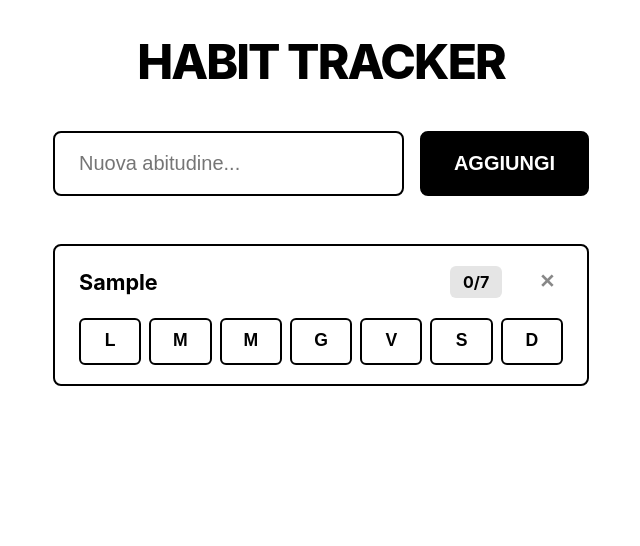
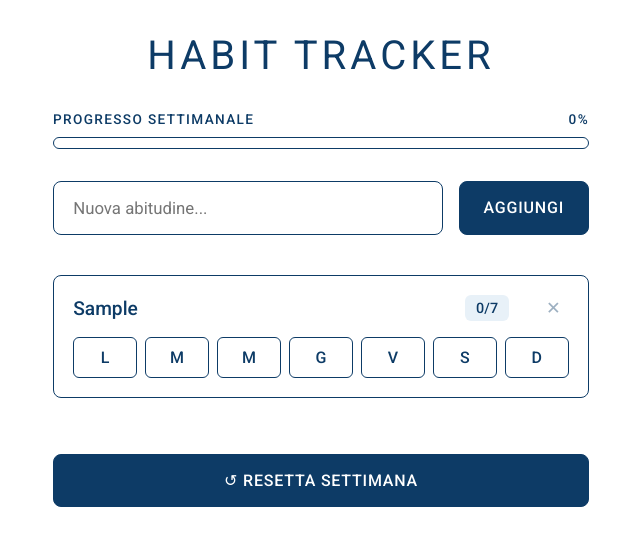
Before and after one commit to AgoKey/habit-tracker, a React (Vite) app: page / in a window 1280 px wide. Both pictures are taken after typing "Sample" into the empty fields and a click on the button "AGGIUNGI". Shown: the top 546 px of the page, without its empty margins (319-959 px from the left). Built offline with nearby package versions, Linux system fonts and the light colour scheme.

Commit message:
Habit Tracker completato: aggiunto reset

```diff
--- a/index.html
+++ b/index.html
@@ -2,7 +2,9 @@
 <html lang="en">
   <head>
     <meta charset="UTF-8" />
-    <link rel="icon" type="image/svg+xml" href="/favicon.svg" />
+    <link rel="preconnect" href="https://fonts.googleapis.com">
+    <link rel="preconnect" href="https://fonts.gstatic.com" crossorigin>
+    <link href="https://fonts.googleapis.com/css2?family=Roboto:wght@400;500;700;900&display=swap" rel="stylesheet">
     <meta name="viewport" content="width=device-width, initial-scale=1.0" />
     <title>habit-tracker</title>
   </head>
--- a/src/App.css
+++ b/src/App.css
@@ -11,8 +11,7 @@ html, body, #root {
 
 body {
   background-color: #ffffff;
-  color: #000000;
-  font-family: -apple-system, BlinkMacSystemFont, "Segoe UI", Roboto, Helvetica, Arial, sans-serif;
+  color: #0d3b66;
   display: flex;
   justify-content: center;
   align-items: center;
@@ -30,73 +29,109 @@ body {
 }
 
 h1 {
-  font-size: 3rem;
-  font-weight: 800;
-  letter-spacing: -0.04em;
-  margin: 0 0 2.5rem 0;
+  font-size: 2.5rem;
+  font-weight: 300;
+  letter-spacing: 0.1em;
+  margin: 0 0 2rem 0;
   text-transform: uppercase;
+  color: #0d3b66;
+}
+
+/* Barra di Progresso */
+.progress-container {
+  width: 100%;
+  margin-bottom: 2rem;
+  text-align: left;
+  color: #0d3b66;
+}
+
+.progress-header {
+  display: flex;
+  justify-content: space-between;
+  font-weight: 500;
+  font-size: 0.85rem;
+  letter-spacing: 0.1em;
+  margin-bottom: 0.6rem;
+}
+
+.progress-bar-bg {
+  width: 100%;
+  height: 12px;
+  border: 1.5px solid #0d3b66;
+  border-radius: 20px;
+  background: #ffffff;
+  overflow: hidden;
+}
+
+.progress-bar-fill {
+  height: 100%;
+  background: #0d3b66;
+  transition: width 0.3s ease;
 }
 
 /* Form di inserimento */
 .habit-form {
   display: flex;
   gap: 1rem;
-  margin-bottom: 3rem;
+  margin-bottom: 2.5rem;
   width: 100%;
 }
 
 .habit-form input {
   flex: 1;
-  padding: 1.2rem 1.5rem;
-  border: 2px solid #000000;
+  padding: 1rem 1.2rem;
+  border: 1.5px solid #0d3b66;
   border-radius: 8px;
   background: #ffffff;
-  color: #000000;
-  font-size: 1.25rem;
-  font-weight: 500;
+  color: #0d3b66;
+  font-size: 1.05rem;
+  font-weight: 400;
   outline: none;
 }
 
 .habit-form button {
-  padding: 1.2rem 2rem;
-  background-color: #000000;
+  padding: 1rem 1.5rem;
+  background-color: #0d3b66;
   color: #ffffff;
-  border: 2px solid #000000;
+  border: 1.5px solid #0d3b66;
   border-radius: 8px;
-  font-size: 1.25rem;
-  font-weight: 700;
+  font-size: 1rem;
+  font-weight: 500;
+  letter-spacing: 0.05em;
   text-transform: uppercase;
   cursor: pointer;
-  transition: background-color 0.15s ease;
+  transition: opacity 0.15s ease;
 }
 
 .habit-form button:hover {
-  background-color: #333333;
+  opacity: 0.85;
 }
 
 /* Lista abitudini */
 .habit-list {
   display: flex;
   flex-direction: column;
-  gap: 1.5rem;
+  gap: 1.2rem;
   width: 100%;
 }
 
 .empty-msg {
-  color: #666666;
-  font-size: 1.2rem;
+  color: #0d3b66;
+  opacity: 0.7;
+  font-size: 1.1rem;
+  font-weight: 300;
   margin: 2rem 0;
 }
 
 /* Card abitudine */
 .habit-card {
-  border: 2px solid #000000;
+  border: 1.5px solid #0d3b66;
   border-radius: 8px;
-  padding: 1.2rem 1.5rem;
+  padding: 1.2rem;
   background: #ffffff;
   display: flex;
   flex-direction: column;
-  gap: 1.2rem;
+  gap: 1rem;
   width: 100%;
 }
 
@@ -107,9 +142,9 @@ h1 {
 }
 
 .habit-title {
-  font-size: 1.35rem;
-  font-weight: 700;
-  color: #000000;
+  font-size: 1.2rem;
+  font-weight: 500;
+  color: #0d3b66;
 }
 
 .habit-actions {
@@ -119,11 +154,11 @@ h1 {
 }
 
 .streak-badge {
-  font-size: 1rem;
-  font-weight: 700;
-  color: #000000;
-  background: #e5e5e5;
-  padding: 0.4rem 0.8rem;
+  font-size: 0.9rem;
+  font-weight: 500;
+  color: #0d3b66;
+  background: #e8f1f8;
+  padding: 0.3rem 0.7rem;
   border-radius: 6px;
 }
 
@@ -131,15 +166,15 @@ h1 {
   background: none;
   border: none;
   cursor: pointer;
-  font-size: 1.2rem;
-  font-weight: 700;
-  color: #888888;
+  font-size: 1.1rem;
+  color: #0d3b66;
+  opacity: 0.4;
   padding: 0.2rem 0.5rem;
-  transition: color 0.15s ease;
+  transition: opacity 0.15s ease;
 }
 
 .delete-btn:hover {
-  color: #000000;
+  opacity: 1;
 }
 
 /* Griglia dei 7 giorni e Pulsanti */
@@ -151,11 +186,11 @@ h1 {
 }
 
 .day-btn {
-  border: 2px solid #000000;
+  border: 1.5px solid #0d3b66;
   background: #ffffff;
-  color: #000000;
+  color: #0d3b66;
   border-radius: 6px;
-  padding: 0.8rem 0;
+  padding: 0.7rem 0;
   cursor: pointer;
   display: flex;
   justify-content: center;
@@ -164,14 +199,14 @@ h1 {
 }
 
 .day-label {
-  font-weight: 800;
-  font-size: 1.1rem;
-  color: #000000;
+  font-weight: 500;
+  font-size: 1rem;
+  color: #0d3b66;
   line-height: 1;
 }
 
 .day-btn.active {
-  background: #000000;
+  background: #0d3b66;
 }
 
 .day-btn.active .day-label {
@@ -181,3 +216,24 @@ h1 {
 .day-btn:hover {
   opacity: 0.85;
 }
+
+/* Pulsante Reset Grande in Basso */
+.reset-btn-large {
+  margin-top: 3.5rem;
+  width: 100%;
+  padding: 1rem 1.5rem;
+  background-color: #0d3b66;
+  color: #ffffff;
+  border: 1.5px solid #0d3b66;
+  border-radius: 8px;
+  font-size: 1rem;
+  font-weight: 500;
+  letter-spacing: 0.05em;
+  text-transform: uppercase;
+  cursor: pointer;
+  transition: opacity 0.15s ease;
+}
+
+.reset-btn-large:hover {
+  opacity: 0.85;
+}
--- a/src/App.jsx
+++ b/src/App.jsx
@@ -22,7 +22,6 @@ function App() {
     const newHabit = {
       id: Date.now(),
       title: inputVal.trim(),
-      // Inizializza i 7 giorni come non completati
       completedDays: [false, false, false, false, false, false, false]
     }
 
@@ -45,9 +44,44 @@ function App() {
     setHabits(habits.filter(habit => habit.id !== id))
   }
 
+  const resetWeek = () => {
+    if (window.confirm('Vuoi davvero azzerare i progressi di questa settimana?')) {
+      setHabits(habits.map(habit => ({
+        ...habit,
+        completedDays: [false, false, false, false, false, false, false]
+      })))
+    }
+  }
+
+  // Calcolo Percentuale Totale
+  const totalSlots = habits.length * 7
+  const totalCompleted = habits.reduce((acc, habit) => {
+    return acc + habit.completedDays.filter(Boolean).length
+  }, 0)
+
+  const progressPercentage = totalSlots > 0
+    ? Math.round((totalCompleted / totalSlots) * 100)
+    : 0
+
   return (
     <div className="app-container">
       <h1>Habit Tracker</h1>
+
+      {/* Sezione Barra di Progresso */}
+      {habits.length > 0 && (
+        <div className="progress-container">
+          <div className="progress-header">
+            <span>PROGRESSO SETTIMANALE</span>
+            <span className="progress-percentage">{progressPercentage}%</span>
+          </div>
+          <div className="progress-bar-bg">
+            <div
+              className="progress-bar-fill"
+              style={{ width: `${progressPercentage}%` }}
+            ></div>
+          </div>
+        </div>
+      )}
 
       <form onSubmit={addHabit} className="habit-form">
         <input
@@ -91,6 +125,13 @@ function App() {
           })
         )}
       </div>
+
+      {/* Pulsante Reset in Basso */}
+      {habits.length > 0 && (
+        <button className="reset-btn-large" onClick={resetWeek}>
+          ↺ RESETTA SETTIMANA
+        </button>
+      )}
     </div>
   )
 }
--- a/src/index.css
+++ b/src/index.css
@@ -1,21 +1,13 @@
-* {
-  box-sizing: border-box;
-}
+@import url('https://fonts.googleapis.com/css2?family=Roboto:wght@400;500;700;900&display=swap');
 
-html, body, #root {
-  min-height: 100vh;
-  margin: 0;
-  padding: 0;
-  width: 100%;
+*, input, button {
+  font-family: 'Roboto', sans-serif !important;
 }
 
 body {
+  margin: 0;
+  padding: 0;
   background-color: #ffffff;
-  color: #000000;
-  font-family: -apple-system, BlinkMacSystemFont, "Segoe UI", Roboto, Helvetica, Arial, sans-serif;
-  display: flex;
-  justify-content: center;
-  align-items: center;
 }
 
 .app-container {
```
